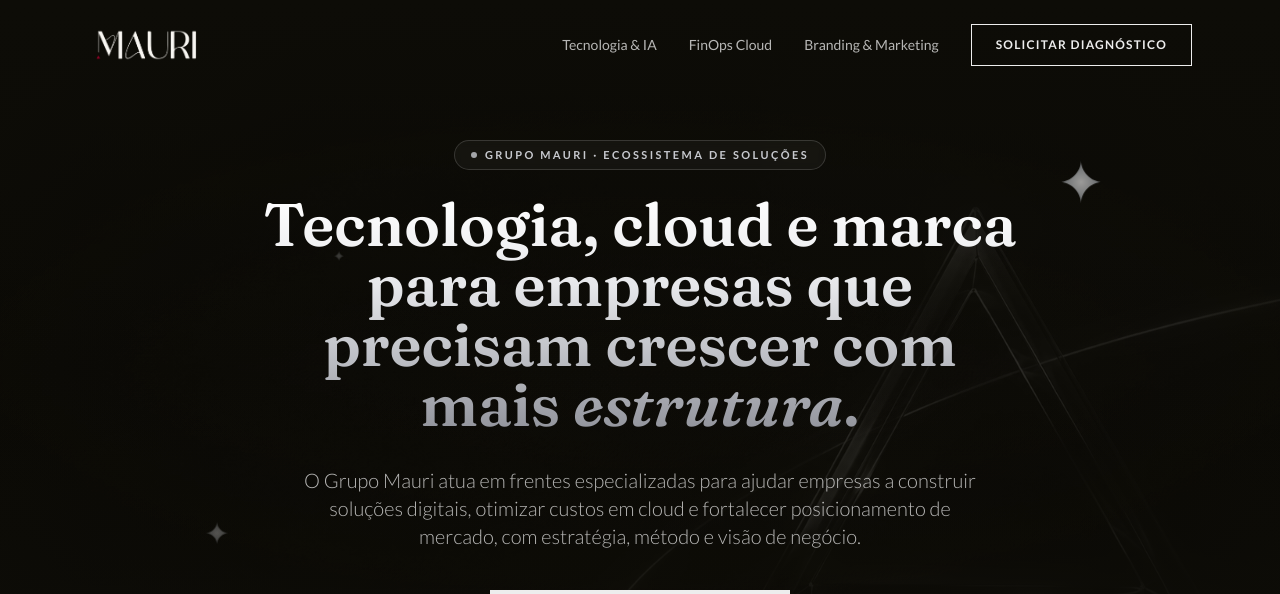
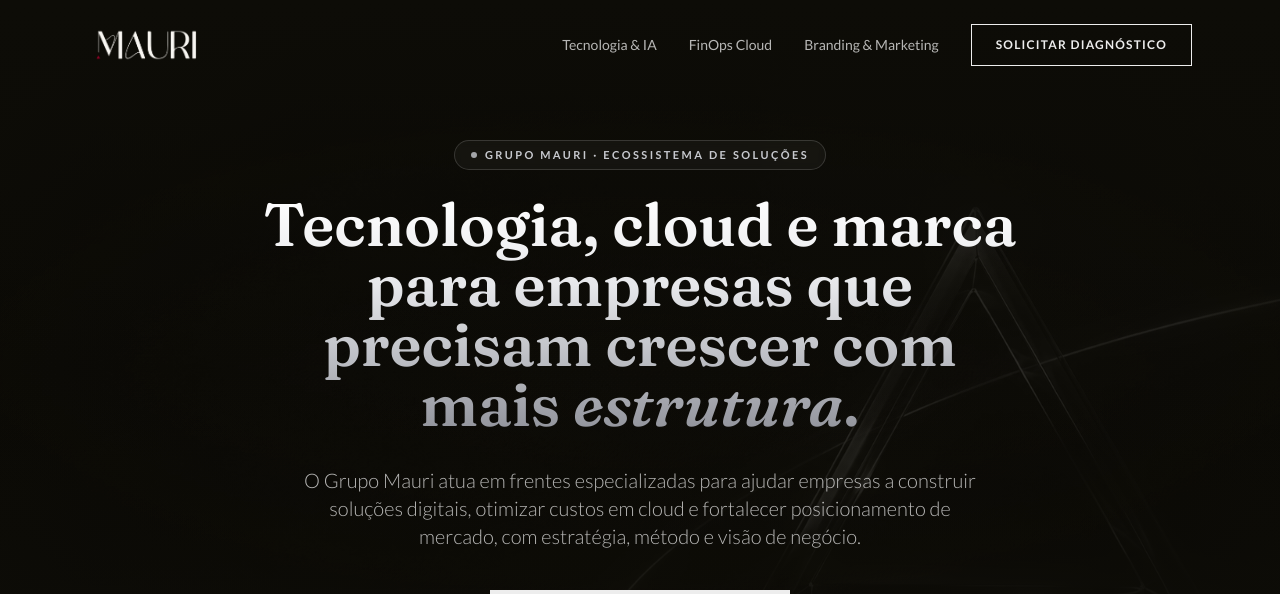
Before and after one commit to bruna16sh/grupomauri, a React (Vite) app: page / in a window 1280 px wide. Shown: the top 594 px of the page. Built offline with nearby package versions, Linux system fonts and the light colour scheme.

Commit message:
style: remove sparkles e centraliza secao CTA final
- sparkles removidos (componente, usos e CSS twinkle) -- nao fazem parte do branding
- secao CTA final centralizada (titulo, texto, botoes e link), simetrica com o hero

```diff
--- a/index.html
+++ b/index.html
@@ -48,16 +48,6 @@
         -webkit-text-fill-color: transparent;
         color: transparent;
       }
-      /* Sparkles decorativos sutis */
-      @keyframes twinkle {
-        0%, 100% { opacity: 0.2; transform: scale(0.9); }
-        50% { opacity: 0.65; transform: scale(1.12); }
-      }
-      .twinkle { animation: twinkle 4.5s ease-in-out infinite; }
-      .twinkle-2 { animation: twinkle 6s ease-in-out infinite 1.2s; }
-      @media (prefers-reduced-motion: reduce) {
-        .twinkle, .twinkle-2 { animation: none; }
-      }
       /* Custom Scrollbar for a premium feel */
       ::-webkit-scrollbar {
         width: 8px;
--- a/pages/Home.tsx
+++ b/pages/Home.tsx
@@ -24,22 +24,6 @@
   </span>
 );
 
-// Estrela de 4 pontas (sparkle) decorativa, prata
-const Sparkle: React.FC<{ className?: string }> = ({ className }) => (
-  <svg viewBox="0 0 100 100" className={className} aria-hidden="true">
-    <path
-      d="M50 0 C50 27 73 50 100 50 C73 50 50 73 50 100 C50 73 27 50 0 50 C27 50 50 27 50 0 Z"
-      fill="url(#sparkleGrad)"
-    />
-    <defs>
-      <radialGradient id="sparkleGrad" cx="50%" cy="50%" r="50%">
-        <stop offset="0%" stopColor="#ffffff" />
-        <stop offset="100%" stopColor="#9aa0a8" />
-      </radialGradient>
-    </defs>
-  </svg>
-);
-
 const Home: React.FC = () => {
   return (
     <>
@@ -58,11 +42,6 @@
           {/* Fade de topo e base pra fundir na navegação e na próxima seção */}
           <div className="absolute inset-0 bg-gradient-to-b from-mauri-black via-transparent to-mauri-black" />
         </div>
-
-        {/* Sparkles decorativos */}
-        <Sparkle className="twinkle pointer-events-none absolute top-[22%] right-[14%] w-8 h-8 md:w-10 md:h-10 opacity-60" />
-        <Sparkle className="twinkle-2 pointer-events-none absolute bottom-[26%] left-[16%] w-5 h-5 md:w-6 md:h-6 opacity-40" />
-        <Sparkle className="twinkle pointer-events-none absolute top-[34%] left-[26%] w-3 h-3 opacity-30 hidden md:block" />
 
         <div className="relative z-10 max-w-3xl mx-auto w-full flex flex-col items-center">
           <motion.div initial="hidden" animate="visible" variants={stagger} className="flex flex-col items-center">
@@ -173,18 +152,18 @@
       </section>
 
       {/* CTA FINAL */}
-      <section className="py-28 px-6 relative overflow-hidden">
-        <div className="absolute top-0 right-0 w-[500px] h-[500px] bg-white/[0.04] rounded-full blur-[120px] pointer-events-none" />
-        <div className="max-w-4xl mx-auto relative z-10">
-          <motion.div initial="hidden" whileInView="visible" viewport={{ once: true }} variants={fadeInUp}>
+      <section className="py-28 px-6 relative overflow-hidden text-center">
+        <div className="absolute top-0 left-1/2 -translate-x-1/2 w-[600px] h-[500px] bg-white/[0.04] rounded-full blur-[120px] pointer-events-none" />
+        <div className="max-w-3xl mx-auto relative z-10">
+          <motion.div initial="hidden" whileInView="visible" viewport={{ once: true }} variants={fadeInUp} className="flex flex-col items-center">
             <h2 className="title-silver font-fraunces font-semibold text-3xl md:text-4xl lg:text-5xl leading-tight mb-6">
               Qual solução faz mais sentido para o <span className="italic">momento</span> da sua empresa?
             </h2>
-            <p className="font-lato text-white/70 text-lg font-light mb-10 max-w-2xl leading-relaxed">
+            <p className="font-lato text-white/70 text-lg font-light mb-10 max-w-2xl mx-auto leading-relaxed">
               Tecnologia, cloud ou marca: cada área tem uma abordagem própria, mas todas partem da mesma lógica,
               entender o negócio antes de propor a solução.
             </p>
-            <div className="flex flex-col sm:flex-row flex-wrap gap-4 mb-8">
+            <div className="flex flex-col sm:flex-row flex-wrap justify-center gap-4 mb-8">
               {frentes.map((f) => (
                 <Button
                   key={f.nome}
```
